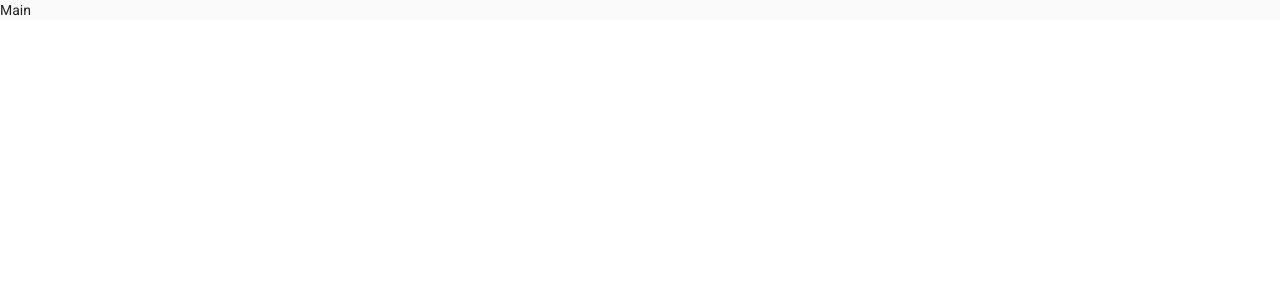
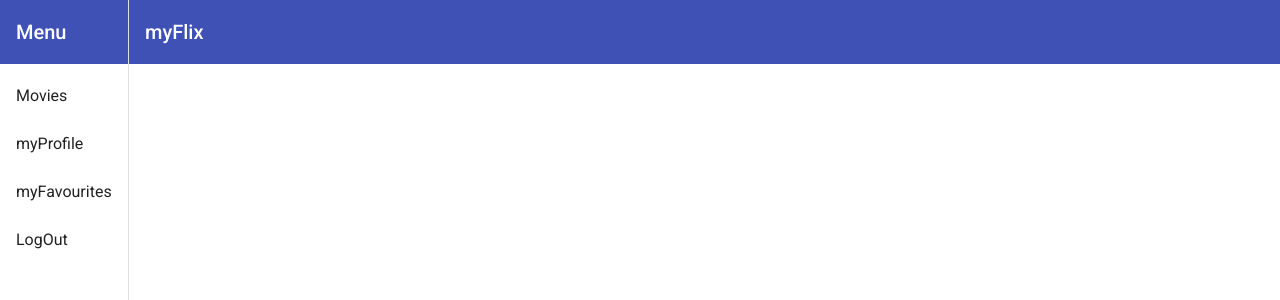
Before and after one commit to Penny167/myFlix-Angular-client, an Angular app: page /movies in a window 1280 px wide. Shown: the top 300 px of the page. Built offline with nearby package versions, Linux system fonts and the light colour scheme.

Commit message:
Implemented responsive side navigation in navigation template. Added comments to navigation component. Added color property to welcome component toolbar to be consistent with navigation view.

```diff
--- a/src/app/navigation/navigation.component.html
+++ b/src/app/navigation/navigation.component.html
@@ -1,4 +1,25 @@
-<mat-sidenav-container>
-  <mat-sidenav>Start</mat-sidenav>
-  <mat-sidenav-content>Main</mat-sidenav-content>
+<mat-sidenav-container class="sidenav-container">
+  <mat-sidenav #nav class="sidenav"
+    fixedInViewport="true"
+    [attr.role]="isHandset ? 'dialog' : 'navigation'"
+    [mode]="(isHandset | async)!.matches ? 'over' : 'side'"
+    [opened]="!(isHandset | async)!.matches">
+    <mat-toolbar color="primary">Menu</mat-toolbar>
+    <mat-nav-list>
+      <a mat-list-item href="#">Movies</a>
+      <a mat-list-item href="#">myProfile</a>
+      <a mat-list-item href="#">myFavourites</a>
+      <a mat-list-item href="#">LogOut</a>
+    </mat-nav-list>
+  </mat-sidenav>
+  <mat-sidenav-content>
+    <mat-toolbar color="primary">
+      <button type="button" aria-label="Toggle sidenav" mat-icon-button
+        (click)="nav.toggle()"
+        *ngIf="(isHandset | async)!.matches">
+        <mat-icon aria-label="Sidenav toggle icon">menu</mat-icon>
+      </button>
+      <span>myFlix</span>
+    </mat-toolbar>
+  </mat-sidenav-content>
 </mat-sidenav-container>
--- a/src/app/navigation/navigation.component.ts
+++ b/src/app/navigation/navigation.component.ts
@@ -8,9 +8,9 @@ import { Observable } from 'rxjs';
   styleUrls: ['./navigation.component.scss']
 })
 export class NavigationComponent implements OnInit {
-
+// Set isHandset variable using observe method on the BreakpointObserver so we can use this in the template to change the layout for mobile screen sizes
   isHandset: Observable<BreakpointState> = this.breakpointObserver.observe(Breakpoints.Handset);
-
+// A BreakpointObserver is added as a property so that we can use its methods within the class to implement layout changes for mobile screen sizes
   constructor(private breakpointObserver: BreakpointObserver) { }
 
   ngOnInit(): void {
--- a/src/app/welcome-page/welcome-page.component.html
+++ b/src/app/welcome-page/welcome-page.component.html
@@ -1,5 +1,5 @@
-<mat-toolbar>
-  <span>Welcome to myFlix</span>
+<mat-toolbar color="primary">
+  <span>Welcome to myFlix!</span>
 </mat-toolbar>
 <div class="main-page">
 <!-- event binding used to invoke the respective functions in the app component when the buttons are clicked -->
```
